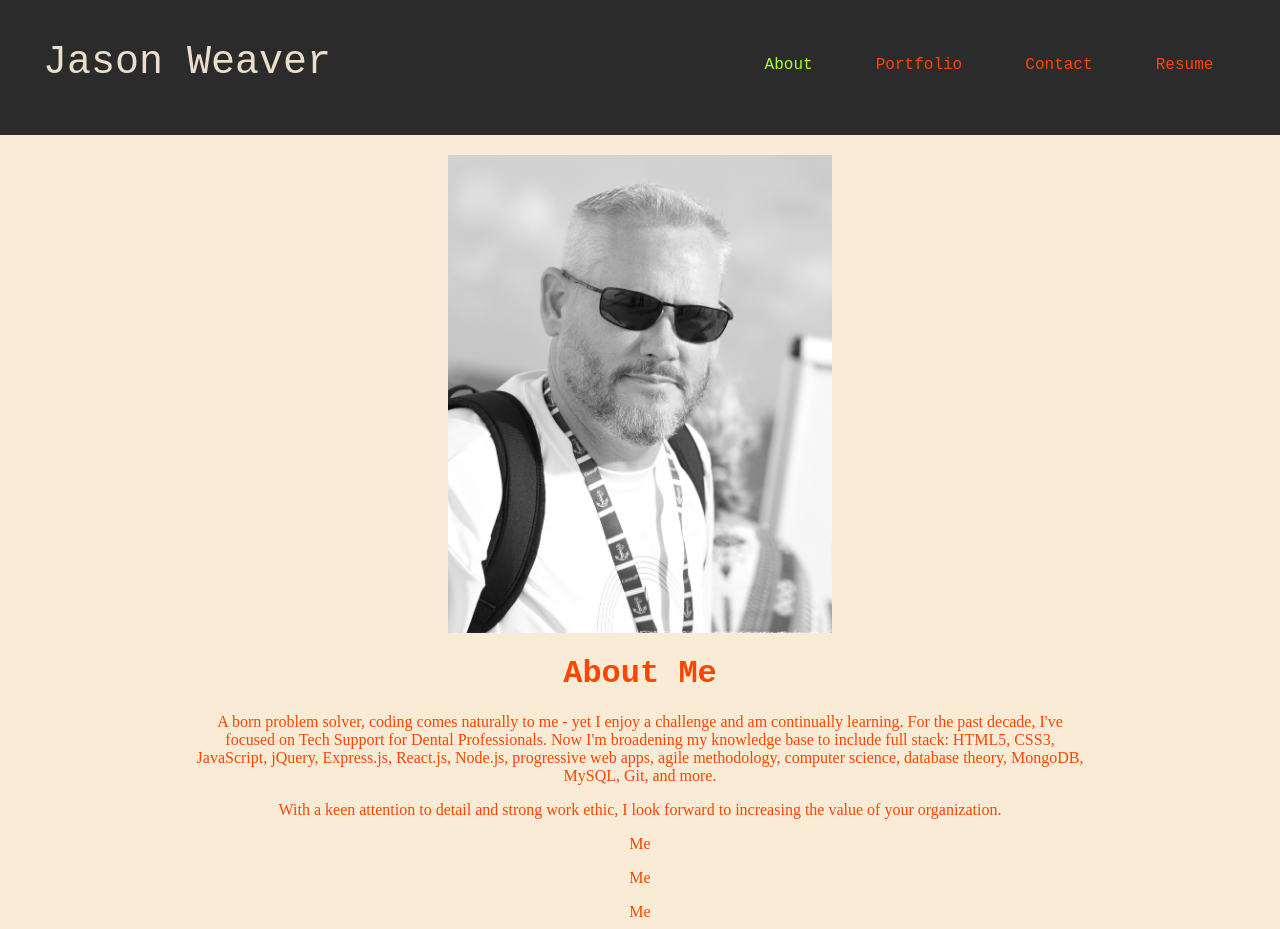
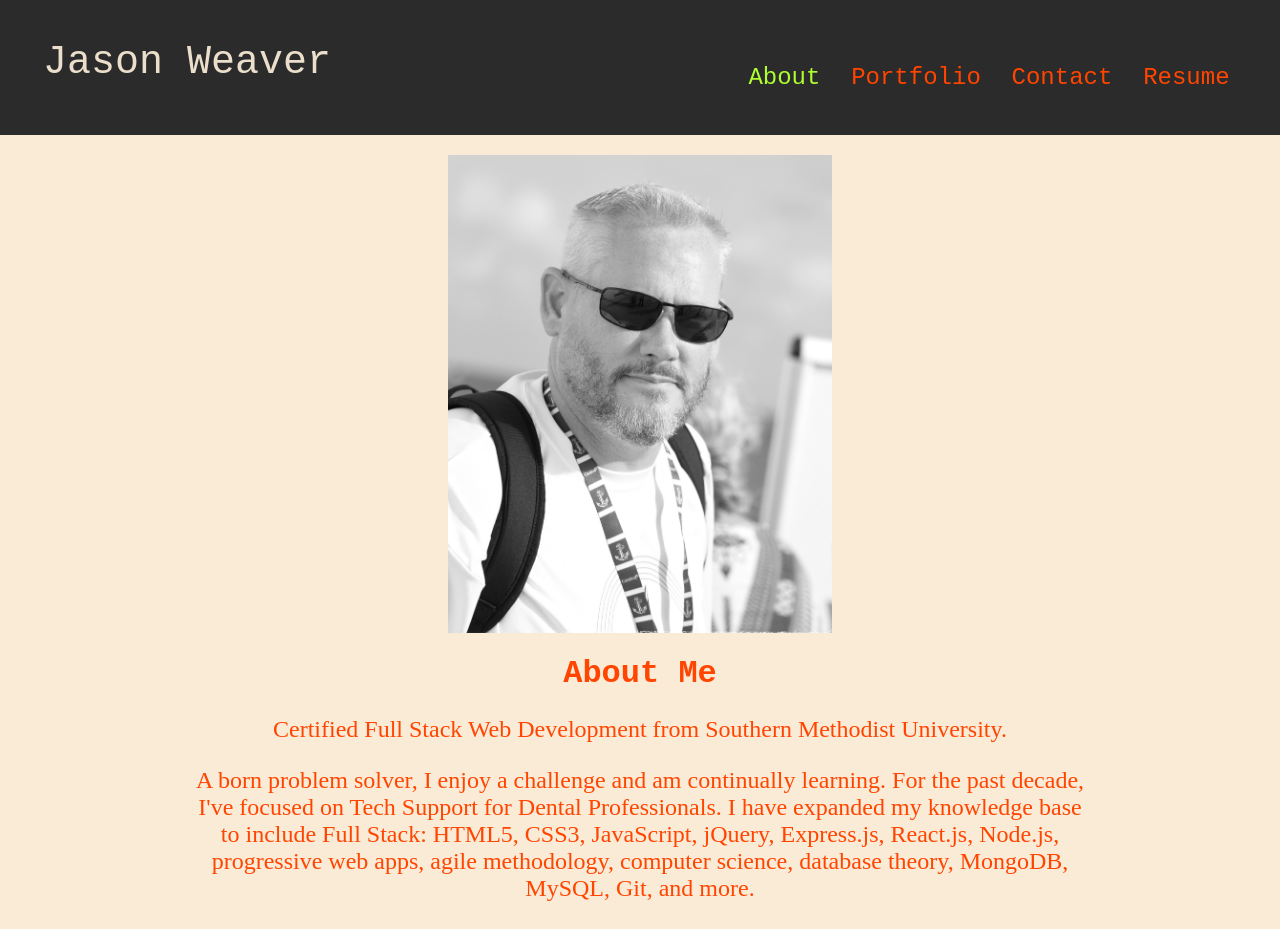
Before and after one commit to Jweaver74/React-Portfolio, a React (Create React App) app: page / in a window 1280 px wide. Shown: the top 929 px of the page. Built offline with nearby package versions, Linux system fonts and the light colour scheme.

Commit message:
updated resume

```diff
--- a/src/components/Navigation/Navigation.css
+++ b/src/components/Navigation/Navigation.css
@@ -3,6 +3,7 @@
     list-style: none ;
     width: 40vw;
     justify-content: space-around;
+    font-size: 1.5rem;
 }
 
 #nav-link.active{
--- a/src/components/pages/About/About.css
+++ b/src/components/pages/About/About.css
@@ -19,4 +19,5 @@
 
 #p-about{
     text-align: center;
+    font-size: 1.5rem;
 }
--- a/src/components/pages/About/About.js
+++ b/src/components/pages/About/About.js
@@ -23,19 +23,17 @@ export default function About() {
 
       <div style={{ width: "70%", margin: "0 auto" }}>
         <h1 id="about-me-title">About Me</h1>
-        <p id="p-about">A born problem solver, coding comes naturally to me - yet I
+        <p id="p-about">Certified Full Stack Web Development from Southern Methodist University.</p>
+        <p id="p-about">A born problem solver, I
           enjoy a challenge and am continually learning. For the past decade,
-          I've focused on Tech Support for Dental Professionals. Now I'm
-          broadening my knowledge base to include full stack: HTML5, CSS3,
+          I've focused on Tech Support for Dental Professionals. I have
+          expanded my knowledge base to include Full Stack: HTML5, CSS3,
           JavaScript, jQuery, Express.js, React.js, Node.js, progressive web
           apps, agile methodology, computer science, database theory, MongoDB,
           MySQL, Git, and more.</p>
         <p id="p-about">With a keen attention to detail and strong work ethic, I look forward
           to increasing the value of your organization.</p>
-        <p id="p-about">Me</p>
-        <p id="p-about">Me</p>
-        <p id="p-about">Me</p>
-      </div>
+        </div>
     </>
   );
 }
--- a/src/components/pages/Resume/Resume.js
+++ b/src/components/pages/Resume/Resume.js
@@ -37,6 +37,8 @@ export default function Resume() {
                     display: 'flex',
                     justifyContent: 'center',
                     paddingRight: '150px',
+                    fontSize: '25px',
+
                 }}
                 >
                 - HTML
@@ -60,7 +62,8 @@ export default function Resume() {
                 style={{
                     display: 'flex',
                     justifyContent: 'center',
-                    paddingRight: '75px',
+                    paddingRight: '25px',
+                    fontSize: '25px',
                 }}
                 >
                     - HTML
```
Also changed, not shown: 1 other file (tests, documents, lock files or other folders).
